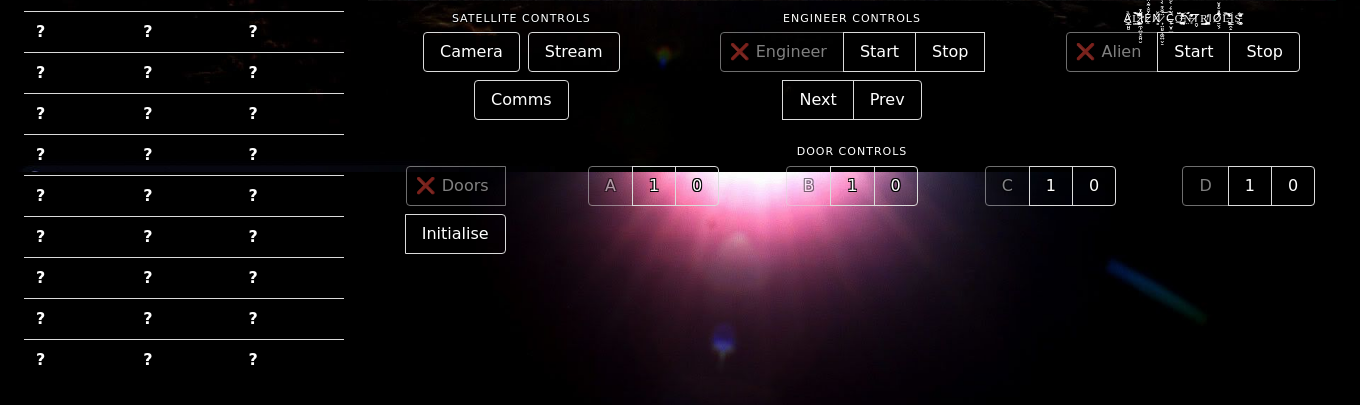
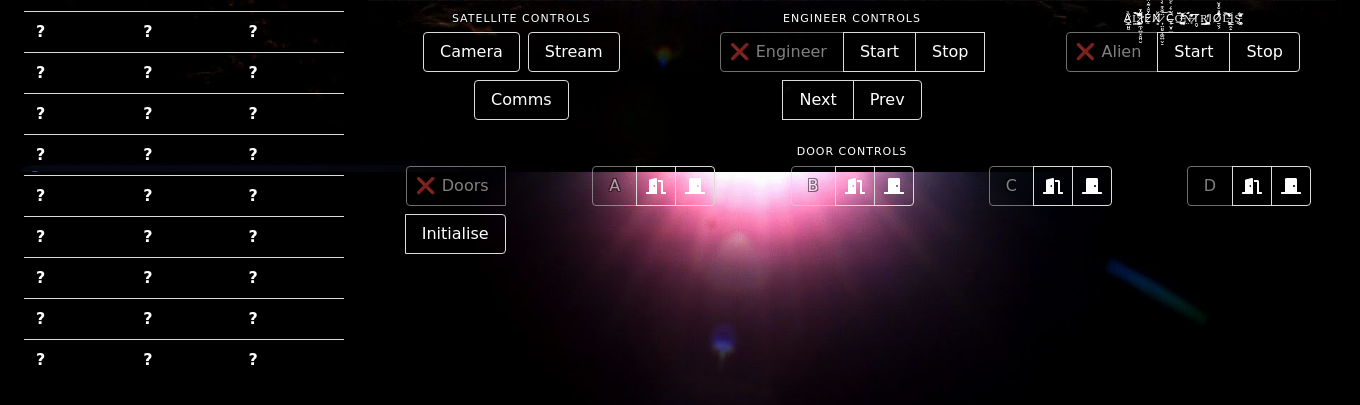
Before and after one commit to XDGFX/mech-2, a Flask app: page / in a window 1360 px wide; the page is wider, and only the part inside the window is pictured. Shown: the part 628-1033 px from the top of that part. Run offline with Flask 2, Linux system fonts and the light colour scheme; lists and menus that the app fills with data are empty; some libraries are stand-ins or nearby versions; some web fonts are replaced.

Commit message:
UI Updates

```diff
--- a/mars/logic.py
+++ b/mars/logic.py
@@ -39,6 +39,7 @@ def update_ui():
             "engineer": {
                 "current_task": int(r.get("engineer_current_task")),
                 "current_marker": int(r.get("engineer_current_marker")),
+                "current_status": r.get("engineer_current_status"),
                 "tasks_enabled": int(r.get("engineer_tasks_enabled")),
                 "target_route": r.get("engineer_target_route"),
             },
--- a/mars/templates/index.html
+++ b/mars/templates/index.html
@@ -373,36 +373,68 @@
                             <div class="buttons is-centered has-addons">
                                 <button class="button" disabled>A</button>
                                 <button class="button"
-                                    onclick="socket.emit('toggle_doors', {'index': 0, 'state': true})">1</button>
+                                    onclick="socket.emit('toggle_doors', {'index': 0, 'state': true})">
+                                    <span class="icon">
+                                        <i class="fas fa-door-open"></i>
+                                    </span>
+                                </button>
                                 <button class="button"
-                                    onclick="socket.emit('toggle_doors', {'index': 0, 'state': false})">0</button>
+                                    onclick="socket.emit('toggle_doors', {'index': 0, 'state': false})">
+                                    <span class="icon">
+                                        <i class="fas fa-door-closed"></i>
+                                    </span>
+                                </button>
                             </div>
                         </div>
                         <div class="column">
                             <div class="buttons is-centered has-addons">
                                 <button class="button" disabled>B</button>
                                 <button class="button"
-                                    onclick="socket.emit('toggle_doors', {'index': 1, 'state': true})">1</button>
+                                    onclick="socket.emit('toggle_doors', {'index': 1, 'state': true})">
+                                    <span class="icon">
+                                        <i class="fas fa-door-open"></i>
+                                    </span>
+                                </button>
                                 <button class="button"
-                                    onclick="socket.emit('toggle_doors', {'index': 1, 'state': false})">0</button>
+                                    onclick="socket.emit('toggle_doors', {'index': 1, 'state': false})">
+                                    <span class="icon">
+                                        <i class="fas fa-door-closed"></i>
+                                    </span>
+                                </button>
                             </div>
                         </div>
                         <div class="column">
                             <div class="buttons is-centered has-addons">
                                 <button class="button" disabled>C</button>
                                 <button class="button"
-                                    onclick="socket.emit('toggle_doors', {'index': 2, 'state': true})">1</button>
+                                    onclick="socket.emit('toggle_doors', {'index': 2, 'state': true})">
+                                    <span class="icon">
+                                        <i class="fas fa-door-open"></i>
+                                    </span>
+                                </button>
                                 <button class="button"
-                                    onclick="socket.emit('toggle_doors', {'index': 2, 'state': false})">0</button>
+                                    onclick="socket.emit('toggle_doors', {'index': 2, 'state': false})">
+                                    <span class="icon">
+                                        <i class="fas fa-door-closed"></i>
+                                    </span>
+                                </button>
                             </div>
                         </div>
                         <div class="column">
                             <div class="buttons is-centered has-addons">
                                 <button class="button" disabled>D</button>
                                 <button class="button"
-                                    onclick="socket.emit('toggle_doors', {'index': 3, 'state': true})">1</button>
+                                    onclick="socket.emit('toggle_doors', {'index': 3, 'state': true})">
+                                    <span class="icon">
+                                        <i class="fas fa-door-open"></i>
+                                    </span>
+                                </button>
                                 <button class="button"
-                                    onclick="socket.emit('toggle_doors', {'index': 3, 'state': false})">0</button>
+                                    onclick="socket.emit('toggle_doors', {'index': 3, 'state': false})">
+                                    <span class="icon">
+                                        <i class="fas fa-door-closed"></i>
+                                    </span>
+                                </button>
                             </div>
                         </div>
                     </div>
```
